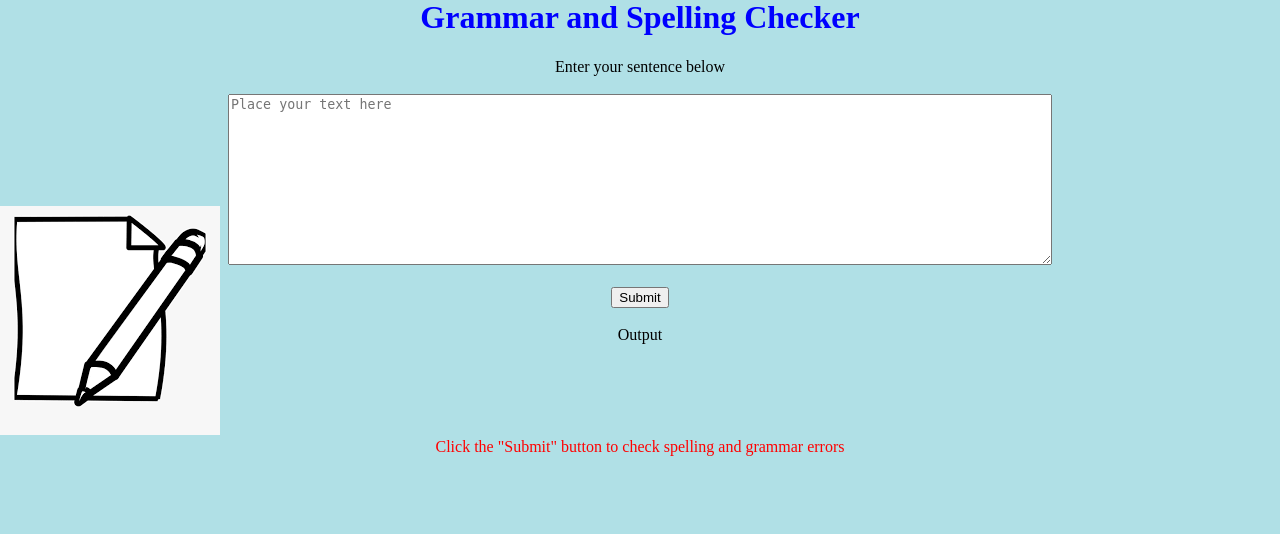
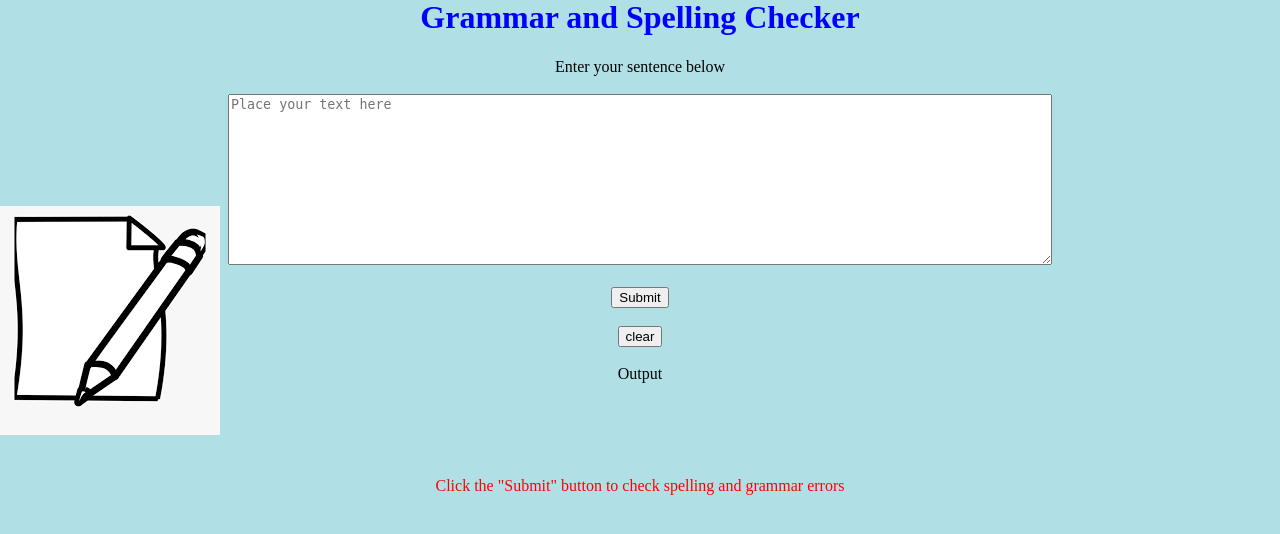
Before and after one commit to JoeLanzi/CSCI_5030_TEAM_1, a Flask app: page / in a window 1280 px wide. Shown: the part 80-614 px from the top of the page. Run offline with Flask 2, Linux system fonts and the light colour scheme.

Commit message:
Clear button added

```diff
--- a/webpage/templates/index.html
+++ b/webpage/templates/index.html
@@ -25,6 +25,8 @@
 
 	<input type="Submit" class="file_submit">
 	<br><br>
+	<input type="reset" value="clear">
+	<br><br>
 
     <label for="outputtext"> Output </label>
 	<br><br>
```
